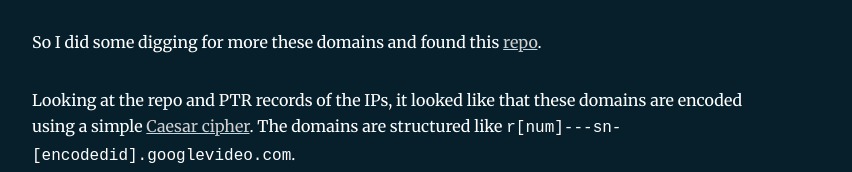
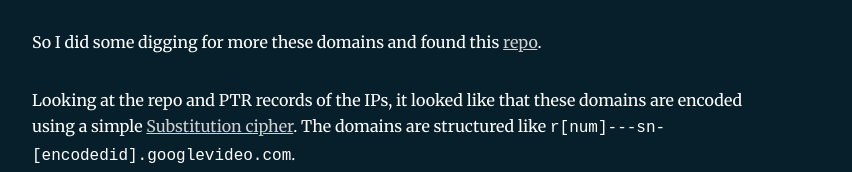
Before and after one commit to miyurusankalpa/miyurublog, a Gatsby site: page /ggc-domain-decode/ in a window 1280 px wide. Shown: the part 628-800 px from the top of the page, without its empty margins (244-1096 px from the left). Built offline with nearby package versions, Linux system fonts and the light colour scheme; Gatsby itself is replaced by a stand-in of ours.

Commit message:
change cipher

```diff
--- a/content/blog/ggc-domain-decode/index.md
+++ b/content/blog/ggc-domain-decode/index.md
@@ -1,7 +1,7 @@
 ---
 title: GGC Domain Decoding
 date: "2025-07-17T12:53Z"
-description: "Google Global Cache Domain Decode Using Caesar Cipher"
+description: "Google Global Cache Domain Decode Using Substitution Cipher"
 draft: false
 ---
 
@@ -11,7 +11,7 @@ I use [IPvFoo](https://addons.mozilla.org/en-US/firefox/addon/ipvfoo/) to check
 
 So I did some digging for more these domains and found this [repo](https://github.com/skyoo/googlevideo_subdomains).
 
-Looking at the repo and PTR records of the IPs, it looked like that these domains are encoded using a simple [Caesar cipher](https://en.wikipedia.org/wiki/Caesar_cipher). The domains are structured like `r[num]---sn-[encodedid].googlevideo.com`.
+Looking at the repo and PTR records of the IPs, it looked like that these domains are encoded using a simple [Substitution cipher](https://en.wikipedia.org/wiki/Substitution_cipher). The domains are structured like `r[num]---sn-[encodedid].googlevideo.com`.
 
 So with a little bit of Python, I got the cipher maps for the domains.
 
```
